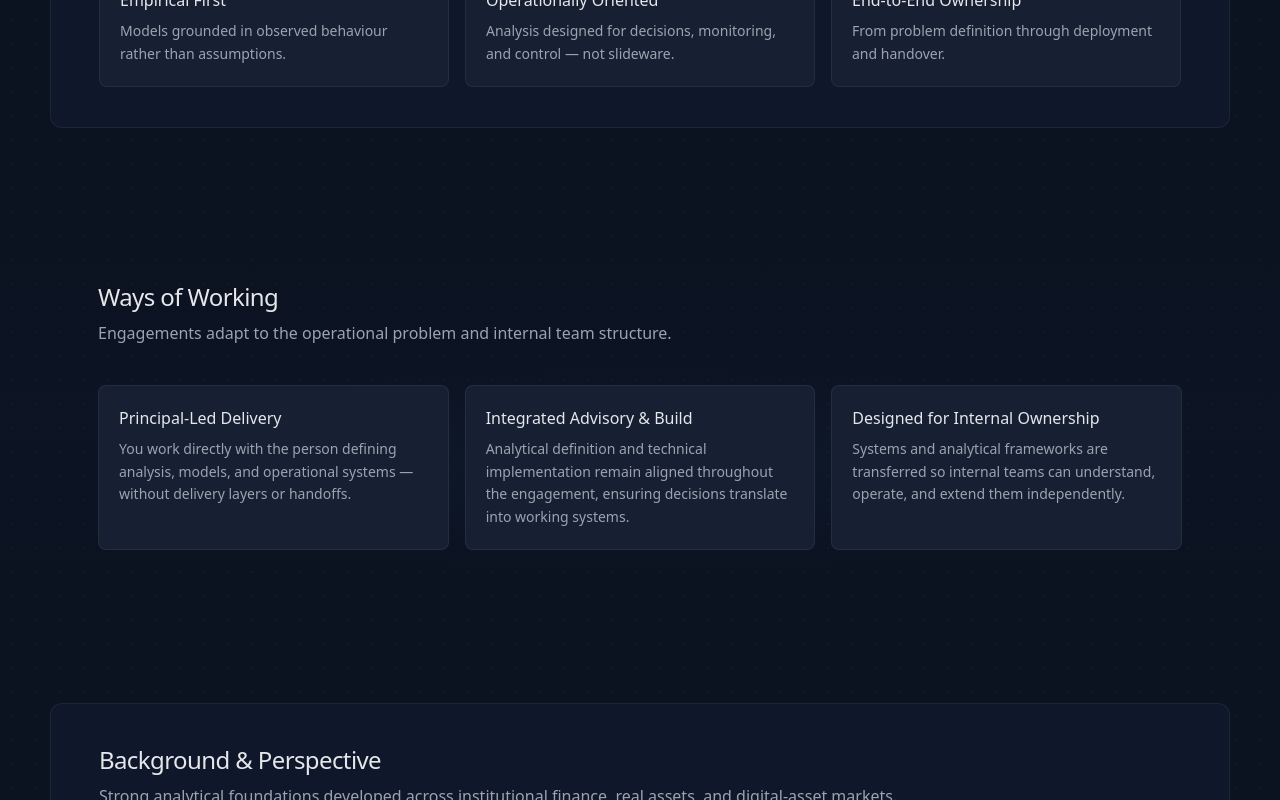
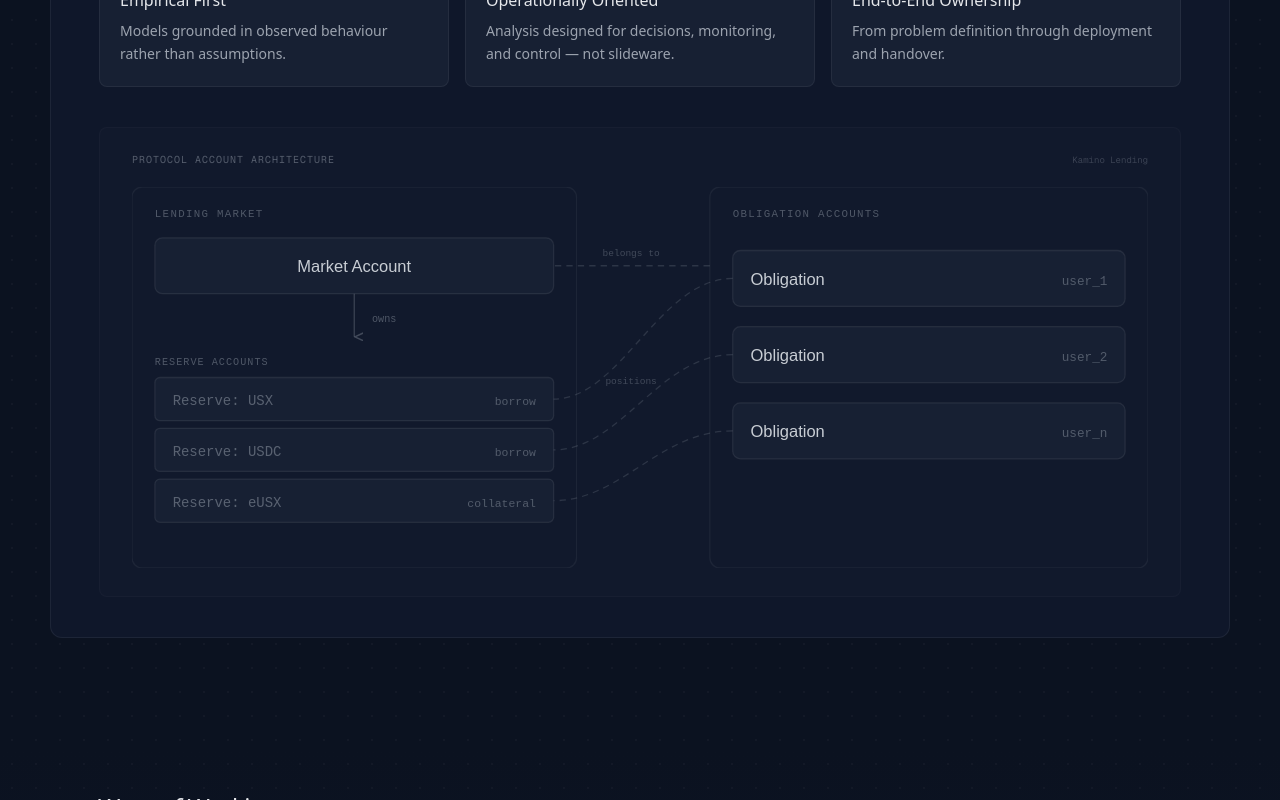
Before and after one commit to 0xNomadAnalyst/myweb, a Next.js app in the folder opus/: page / in a window 1280 px wide. Shown: the part 2440-3240 px from the top of the page. Built offline with nearby package versions, Linux system fonts and the light colour scheme.

Commit message:
good diagram idea

```diff
--- a/opus/components/sections/architecture.tsx
+++ b/opus/components/sections/architecture.tsx
@@ -1,5 +1,6 @@
 import { SectionShell } from "@/components/shared/section-shell";
 import { FadeIn } from "@/components/shared/fade-in";
+import { SystemDiagram } from "@/components/shared/system-diagram";
 
 const principles = [
   {
@@ -45,6 +46,7 @@ export function Architecture() {
           </FadeIn>
         ))}
       </div>
+      <SystemDiagram />
     </SectionShell>
   );
 }
--- a/opus/components/sections/background.tsx
+++ b/opus/components/sections/background.tsx
@@ -38,6 +38,12 @@ const credentialGroups = [
 
 export function Background() {
   return (
+    <div
+      style={{
+        background:
+          "linear-gradient(to bottom, #0B1220, #091320 12%, #091320 88%, #0B1220)",
+      }}
+    >
     <SectionShell id="background">
       <FadeIn>
         <h2 className="text-2xl font-medium tracking-tight">
@@ -58,7 +64,7 @@ export function Background() {
               A strong foundation in traditional finance and economic reasoning provides the grounding to do this clearly, while remaining open to the structural possibilities that programmable onchain systems actually introduce.
             </p>
             <p>
-              Doing this successfully requires us treating blockchain networks as observable financial systems – making full use of the public data they expose, often only accessible through substantial analytical and infrastructure development.
+              Success hinges on treating blockchain networks as observable financial systems – making full use of the public data they expose, often only accessible through substantial analytical and infrastructure development.
             </p>
             <p>
               My career has consistently centred on enabling data-driven decision-making under uncertainty – building analytical frameworks that translate complex facts into insights and decision-guidance relied upon by senior stakeholders.
@@ -107,5 +113,6 @@ export function Background() {
         </FadeIn>
       </div>
     </SectionShell>
+    </div>
   );
 }
--- /dev/null
+++ b/opus/components/shared/system-diagram.tsx
@@ -0,0 +1,257 @@
+import { FadeIn } from "@/components/shared/fade-in";
+
+const node = {
+  fill: "#172033",
+  stroke: "rgba(255,255,255,0.08)",
+  strokeWidth: 1,
+};
+
+const group = {
+  fill: "none",
+  stroke: "rgba(255,255,255,0.05)",
+  strokeWidth: 1,
+};
+
+const dash = {
+  stroke: "rgba(156,163,175,0.2)",
+  strokeWidth: 1,
+  strokeDasharray: "5 4",
+  fill: "none",
+};
+
+const labelColor = "rgba(156,163,175,0.45)";
+const textColor = "#c8cdd4";
+const dimColor = "rgba(156,163,175,0.5)";
+
+export function SystemDiagram() {
+  return (
+    <FadeIn delay={0.15}>
+      <div className="mt-10 rounded-lg border border-border/40 bg-card/30 px-4 pb-5 pt-5 md:px-8 md:pb-7 md:pt-6">
+        <div className="mb-5 flex items-baseline justify-between">
+          <p className="font-mono text-[10px] uppercase tracking-widest text-muted-foreground/50">
+            Protocol Account Architecture
+          </p>
+          <p className="font-mono text-[9px] text-muted-foreground/30">
+            Kamino Lending
+          </p>
+        </div>
+        <svg
+          viewBox="0 0 800 300"
+          fill="none"
+          className="w-full"
+          role="img"
+          aria-label="Kamino lending protocol account architecture: Market owns Reserves, Obligations hold positions in Reserves and belong to Market"
+        >
+          <defs>
+            <marker
+              id="arr-down"
+              markerWidth="7"
+              markerHeight="7"
+              refX="3.5"
+              refY="7"
+              orient="auto"
+            >
+              <path
+                d="M0.5,0 L3.5,6.5 L6.5,0"
+                fill="none"
+                stroke="rgba(156,163,175,0.35)"
+                strokeWidth="1.2"
+              />
+            </marker>
+          </defs>
+
+          {/* ── Left group: Lending Market ────────────────── */}
+          <rect x="0" y="0" width="350" height="300" rx="8" {...group} />
+          <text
+            x="18"
+            y="24"
+            fontFamily="monospace"
+            fontSize="8.5"
+            fill={labelColor}
+            letterSpacing="0.12em"
+          >
+            LENDING MARKET
+          </text>
+
+          {/* Market Account */}
+          <rect x="18" y="40" width="314" height="44" rx="6" {...node} />
+          <text
+            x="175"
+            y="67"
+            fontFamily="sans-serif"
+            fontSize="13"
+            fill={textColor}
+            textAnchor="middle"
+          >
+            Market Account
+          </text>
+
+          {/* owns arrow */}
+          <line
+            x1="175"
+            y1="84"
+            x2="175"
+            y2="118"
+            stroke="rgba(156,163,175,0.3)"
+            strokeWidth="1"
+            markerEnd="url(#arr-down)"
+          />
+          <text
+            x="189"
+            y="106"
+            fontFamily="monospace"
+            fontSize="8"
+            fill={labelColor}
+          >
+            owns
+          </text>
+
+          {/* Reserve Accounts */}
+          <text
+            x="18"
+            y="140"
+            fontFamily="monospace"
+            fontSize="8"
+            fill={labelColor}
+            letterSpacing="0.1em"
+          >
+            RESERVE ACCOUNTS
+          </text>
+
+          <rect x="18" y="150" width="314" height="34" rx="4" {...node} />
+          <text x="32" y="172" fontFamily="monospace" fontSize="11" fill={dimColor}>
+            Reserve: USX
+          </text>
+          <text
+            x="318"
+            y="172"
+            fontFamily="monospace"
+            fontSize="9"
+            fill={labelColor}
+            textAnchor="end"
+          >
+            borrow
+          </text>
+
+          <rect x="18" y="190" width="314" height="34" rx="4" {...node} />
+          <text x="32" y="212" fontFamily="monospace" fontSize="11" fill={dimColor}>
+            Reserve: USDC
+          </text>
+          <text
+            x="318"
+            y="212"
+            fontFamily="monospace"
+            fontSize="9"
+            fill={labelColor}
+            textAnchor="end"
+          >
+            borrow
+          </text>
+
+          <rect x="18" y="230" width="314" height="34" rx="4" {...node} />
+          <text x="32" y="252" fontFamily="monospace" fontSize="11" fill={dimColor}>
+            Reserve: eUSX
+          </text>
+          <text
+            x="318"
+            y="252"
+            fontFamily="monospace"
+            fontSize="9"
+            fill={labelColor}
+            textAnchor="end"
+          >
+            collateral
+          </text>
+
+          {/* ── Right group: Obligation Accounts ─────────── */}
+          <rect x="455" y="0" width="345" height="300" rx="8" {...group} />
+          <text
+            x="473"
+            y="24"
+            fontFamily="monospace"
+            fontSize="8.5"
+            fill={labelColor}
+            letterSpacing="0.12em"
+          >
+            OBLIGATION ACCOUNTS
+          </text>
+
+          <rect x="473" y="50" width="309" height="44" rx="6" {...node} />
+          <text x="487" y="77" fontFamily="sans-serif" fontSize="13" fill={textColor}>
+            Obligation
+          </text>
+          <text
+            x="768"
+            y="77"
+            fontFamily="monospace"
+            fontSize="10"
+            fill={labelColor}
+            textAnchor="end"
+          >
+            user_1
+          </text>
+
+          <rect x="473" y="110" width="309" height="44" rx="6" {...node} />
+          <text x="487" y="137" fontFamily="sans-serif" fontSize="13" fill={textColor}>
+            Obligation
+          </text>
+          <text
+            x="768"
+            y="137"
+            fontFamily="monospace"
+            fontSize="10"
+            fill={labelColor}
+            textAnchor="end"
+          >
+            user_2
+          </text>
+
+          <rect x="473" y="170" width="309" height="44" rx="6" {...node} />
+          <text x="487" y="197" fontFamily="sans-serif" fontSize="13" fill={textColor}>
+            Obligation
+          </text>
+          <text
+            x="768"
+            y="197"
+            fontFamily="monospace"
+            fontSize="10"
+            fill={labelColor}
+            textAnchor="end"
+          >
+            user_n
+          </text>
+
+          {/* ── Connections ───────────────────────────────── */}
+
+          {/* belongs to: Obligations group → Market Account */}
+          <line x1="455" y1="62" x2="332" y2="62" {...dash} />
+          <text
+            x="393"
+            y="54"
+            fontFamily="monospace"
+            fontSize="7.5"
+            fill="rgba(156,163,175,0.35)"
+            textAnchor="middle"
+          >
+            belongs to
+          </text>
+
+          {/* positions: each obligation → reserves area */}
+          <path d="M473,72 C415,72 385,167 332,167" {...dash} />
+          <path d="M473,132 C415,132 385,207 332,207" {...dash} />
+          <path d="M473,192 C415,192 385,247 332,247" {...dash} />
+          <text
+            x="393"
+            y="155"
+            fontFamily="monospace"
+            fontSize="7.5"
+            fill="rgba(156,163,175,0.35)"
+            textAnchor="middle"
+          >
+            positions
+          </text>
+        </svg>
+      </div>
+    </FadeIn>
+  );
+}
```
